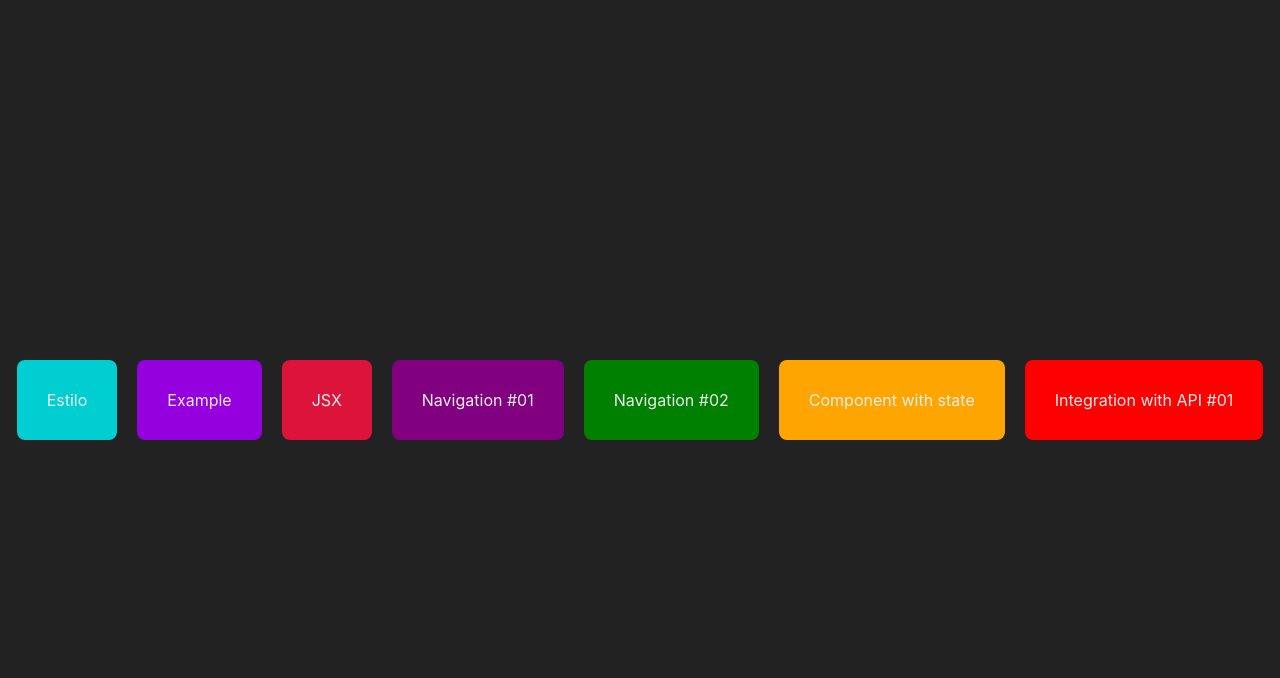
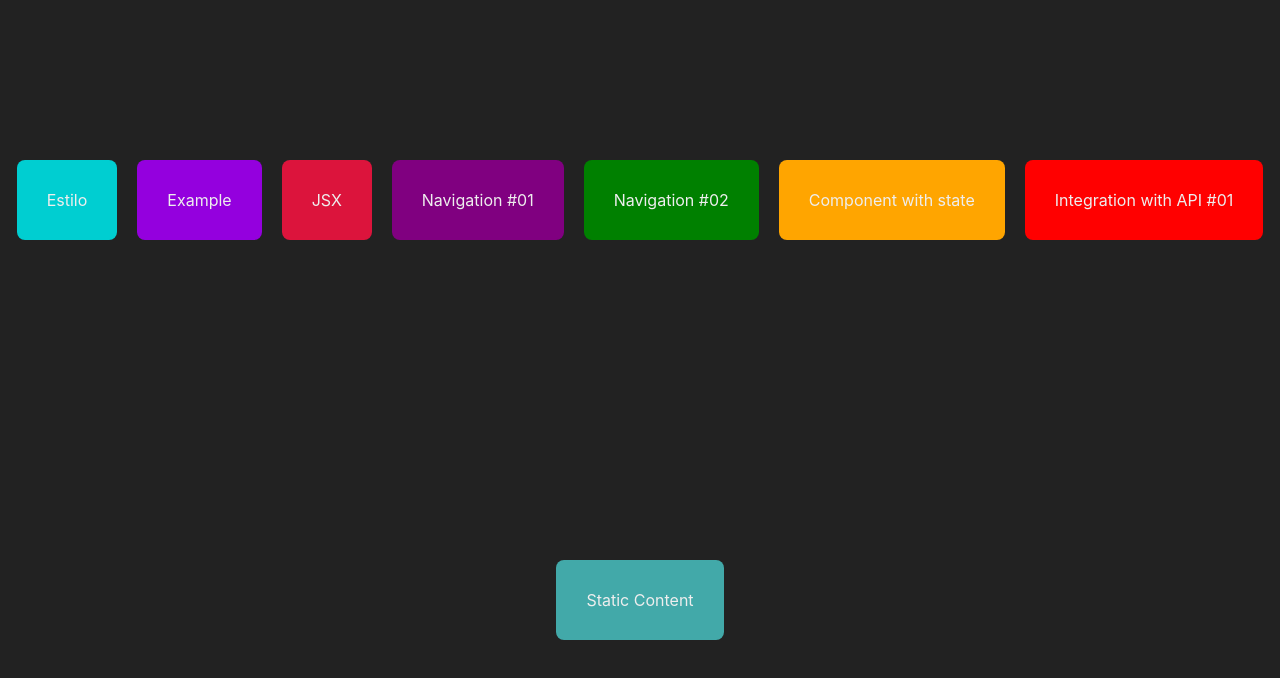
Before and after one commit to GXMUHATE/LearningJavascript, a Next.js app in the folder nextJs/cadastroDB(Firestore)/fundamentals/: page / in a window 1280 px wide. Shown: the top 678 px of the page. Built offline with nearby package versions, Linux system fonts and the light colour scheme.

Commit message:
Pre-rendering of Static content - static Generation

```diff
--- a/nextJs/cadastroDB(Firestore)/fundamentals/src/pages/index.jsx
+++ b/nextJs/cadastroDB(Firestore)/fundamentals/src/pages/index.jsx
@@ -1,22 +1,33 @@
-import Link from 'next/link'
-import Navigator from '../components/Navigator'
+import Link from "next/link";
+import Navigator from "../components/Navigator";
 
 export default function Inicio() {
-    return (
-        <div style={{
-            display: 'flex',
-            justifyContent: 'center',
-            alignItems: 'center',
-            flexWrap: 'wrap',
-            height: '100vh'
-        }}>
-            <Navigator text="Estilo" destiny="/estilos"/>
-            <Navigator text="Example" destiny="/example" color="#9400de"/>
-            <Navigator text="JSX" destiny="/jsx" color="crimson"/>
-            <Navigator text="Navigation #01" destiny="/navigation" color="purple"/>
-            <Navigator text="Navigation #02" destiny="/client/mpt/123" color="green"/>
-            <Navigator text="Component with state" destiny="/state" color="orange"/>
-            <Navigator text="Integration with API #01" destiny="/integrationAPI" color="red"/>
-        </div>
-    )
+  return (
+    <div
+      style={{
+        display: "flex",
+        justifyContent: "center",
+        alignItems: "center",
+        flexWrap: "wrap",
+        height: "100vh",
+      }}
+    >
+      <Navigator text="Estilo" destiny="/estilos" />
+      <Navigator text="Example" destiny="/example" color="#9400de" />
+      <Navigator text="JSX" destiny="/jsx" color="crimson" />
+      <Navigator text="Navigation #01" destiny="/navigation" color="purple" />
+      <Navigator
+        text="Navigation #02"
+        destiny="/client/mpt/123"
+        color="green"
+      />
+      <Navigator text="Component with state" destiny="/state" color="orange" />
+      <Navigator
+        text="Integration with API #01"
+        destiny="/integrationAPI"
+        color="red"
+      />
+      <Navigator text="Static Content" destiny="/static" color="#42a9a9" />
+    </div>
+  );
 }
```
Also changed, not shown: nextJs/cadastroDB(Firestore)/fundamentals/src/pages/static.jsx (added, +17 -0 lines).
